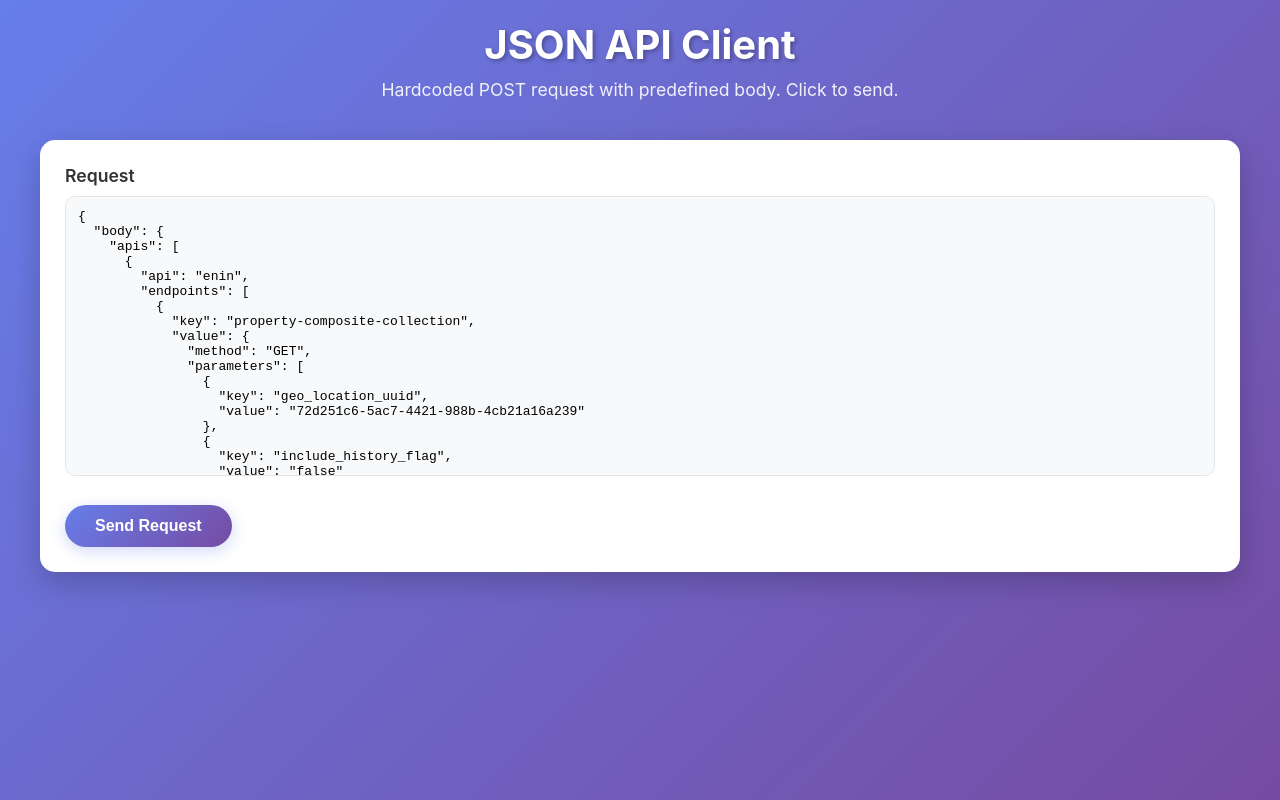
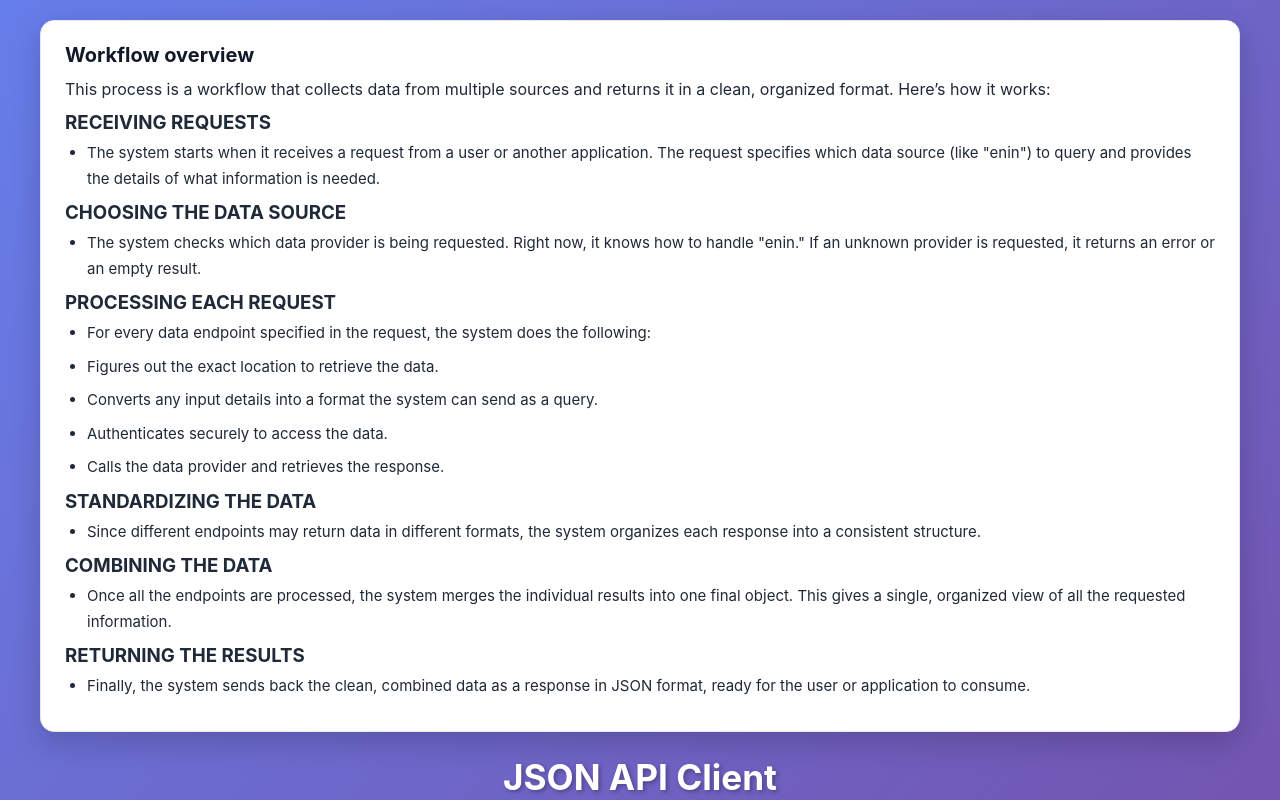
Before and after one commit to Dil-G/prep-int-poc, a React (Create React App) app: page / in a window 1280 px wide. Shown: the top 800 px of the page. Built offline with nearby package versions, Linux system fonts and the light colour scheme.

Commit message:
fourth commit

```diff
--- a/src/App.css
+++ b/src/App.css
@@ -19,21 +19,50 @@ body {
   padding: 20px;
 }
 
+/* New: description section card */
+.description-section {
+  max-width: 1200px;
+  margin: 0 auto 24px auto;
+  background: #ffffff;
+  color: #1f2937; /* slate-800 */
+  border-radius: 14px;
+  padding: 22px 24px;
+  box-shadow: 0 10px 30px rgba(0, 0, 0, 0.18);
+  border: 1px solid #e5e7eb; /* gray-200 */
+}
+
+.description-section h2 {
+  margin: 0 0 12px 0;
+  font-size: 20px;
+  color: #111827; /* slate-900 */
+}
+
+.description-section ul {
+  list-style: disc;
+  padding-left: 22px;
+  line-height: 1.7;
+}
+
+.description-section li {
+  margin-bottom: 8px;
+  font-size: 15px;
+}
+
 .App-header {
   text-align: center;
-  margin-bottom: 40px;
+  margin-bottom: 24px;
   color: white;
 }
 
 .App-header h1 {
-  font-size: 2.5rem;
-  margin-bottom: 10px;
+  font-size: 2.2rem;
+  margin-bottom: 8px;
   text-shadow: 2px 2px 4px rgba(0, 0, 0, 0.3);
 }
 
 .App-header p {
-  font-size: 1.1rem;
-  opacity: 0.9;
+  font-size: 1rem;
+  opacity: 0.92;
 }
 
 .App-main {
--- a/src/App.js
+++ b/src/App.js
@@ -3,6 +3,34 @@ import './App.css';
 
 function App() {
   // Hardcoded request config
+  const DESCRIPTION = `This process is a workflow that collects data from multiple sources and returns it in a clean, organized format. Here’s how it works:
+
+  RECEIVING REQUESTS:
+  The system starts when it receives a request from a user or another application. The request specifies which data source (like "enin") to query and provides the details of what information is needed.
+
+
+
+  CHOOSING THE DATA SOURCE:
+  The system checks which data provider is being requested. Right now, it knows how to handle "enin." If an unknown provider is requested, it returns an error or an empty result.
+
+  PROCESSING EACH REQUEST:
+  For every data endpoint specified in the request, the system does the following:
+  - Figures out the exact location to retrieve the data.
+  - Converts any input details into a format the system can send as a query.
+  - Authenticates securely to access the data.
+  - Calls the data provider and retrieves the response.
+
+  STANDARDIZING THE DATA:
+  Since different endpoints may return data in different formats, the system organizes each response into a consistent structure.
+
+
+  COMBINING THE DATA:
+  Once all the endpoints are processed, the system merges the individual results into one final object. This gives a single, organized view of all the requested information.
+
+  RETURNING THE RESULTS:
+  Finally, the system sends back the clean, combined data as a response in JSON format, ready for the user or application to consume.
+
+  `;
   const API_URL = 'https://prod-31.norwayeast.logic.azure.com:443/workflows/180daec8b4e24b938b34c36e0a81eabf/triggers/When_a_HTTP_request_is_received/paths/invoke?api-version=2016-10-01&sp=%2Ftriggers%2FWhen_a_HTTP_request_is_received%2Frun&sv=1.0&sig=ovQt_K-FxOnuvWS3ubNDZqp-pJ3olIac5VxBqeU_Gf0';
   const METHOD = 'POST';
   const BODY_OBJECT = {
@@ -65,6 +93,34 @@ function App() {
   // Editable form state based on response
   const [formData, setFormData] = useState([]);
 
+  // Parse DESCRIPTION into intro + sections with topics
+  const parseDescription = (text) => {
+    const lines = text.split('\n').map(l => l.trim()).filter(Boolean);
+    let intro = [];
+    const sections = [];
+    let current = null;
+    const topicRegex = /^[A-Z0-9 \-()]+:$/;
+
+    lines.forEach((line, idx) => {
+      if (topicRegex.test(line)) {
+        const title = line.replace(/:$/, '');
+        current = { title, items: [] };
+        sections.push(current);
+        return;
+      }
+      if (!current) {
+        intro.push(line);
+      } else {
+        // strip leading bullet dash
+        const item = line.startsWith('- ') ? line.slice(2) : line;
+        current.items.push(item);
+      }
+    });
+    return { intro, sections };
+  };
+
+  const { intro: descriptionIntro, sections: descriptionSections } = parseDescription(DESCRIPTION);
+
   useEffect(() => {
     if (responseData) {
       setFormData(Array.isArray(responseData) ? responseData : [responseData]);
@@ -92,26 +148,22 @@ function App() {
     const trimmed = (text || '').trim();
     if (!trimmed) return null;
 
-    // First try plain JSON
     try {
       return JSON.parse(trimmed);
     } catch {}
 
-    // Try wrapping concatenated objects into an array: ...}{...} => [{...},{...}]
     try {
       const normalized = '[' + trimmed.replace(/}\s*\n?\s*{?/g, (m) => '},{').replace(/,\s*]$/,' ]') + ']';
       const arr = JSON.parse(normalized);
       if (Array.isArray(arr)) return arr;
     } catch {}
 
-    // Try splitting by newlines and parsing each line as JSON
     try {
       const lines = trimmed.split(/\r?\n/).map(l => l.trim()).filter(Boolean);
       const arr = lines.map(l => JSON.parse(l));
       if (arr.length) return arr;
     } catch {}
 
-    // Try NDJSON separated by }{ without newline
     try {
       const parts = trimmed.split(/}\s*{+/).filter(Boolean).map((p, i, a) => {
         const s = (i > 0 ? '{' : '') + p + (i < a.length - 1 ? '}' : '');
@@ -126,7 +178,7 @@ function App() {
   // Deep merge helper to combine multiple response items into one form
   const deepMergeObjects = (a, b) => {
     if (Array.isArray(a) || Array.isArray(b)) {
-      return b ?? a; // prefer latest array
+      return b ?? a;
     }
     if (a && typeof a === 'object' && b && typeof b === 'object') {
       const result = { ...a };
@@ -146,9 +198,8 @@ function App() {
   const renderEditableForm = () => {
     if (!formData.length) return null;
 
-    // Merge all items to display a single unified form
     const mergedItem = formData.reduce((acc, curr) => deepMergeObjects(acc, curr), {});
-    const index = 0; // updates will be applied to the first item for now
+    const index = 0;
 
     return (
       <div style={{ padding: "20px" }}>
@@ -216,7 +267,6 @@ function App() {
         setResponseData(data);
       } else {
         const text = await res.text();
-        // Try parsing text as JSON; attempt coercion to array of objects if needed
         const coerced = coerceTextToJson(text);
         if (coerced !== null) {
           setResponseData(coerced);
@@ -233,6 +283,24 @@ function App() {
 
   return (
     <div className="App">
+      <div className="description-section">
+        <h2>Workflow overview</h2>
+        {descriptionIntro.length > 0 && (
+          <p style={{ marginBottom: 12 }}>{descriptionIntro.join(' ')}</p>
+        )}
+        {descriptionSections.map((sec, i) => (
+          <div key={i} style={{ marginBottom: 10 }}>
+            <h3 style={{ margin: '6px 0 6px 0' }}>{sec.title}</h3>
+            {sec.items.length > 0 && (
+              <ul>
+                {sec.items.map((it, j) => (
+                  <li key={j}>{it}</li>
+                ))}
+              </ul>
+            )}
+          </div>
+        ))}
+      </div>
       <header className="App-header">
         <h1>JSON API Client</h1>
         <p>Hardcoded POST request with predefined body. Click to send.</p>
@@ -277,11 +345,6 @@ function App() {
               </>
             )}
 
-            {/* {!responseData && responseText && (
-              <div className="text-response">
-                <pre>{(() => { try { return JSON.parse(responseText)?.kommunenr; } catch { return responseText; } })()}</pre>
-              </div>
-            )} */}
           </div>
         )}
       </main>
```
